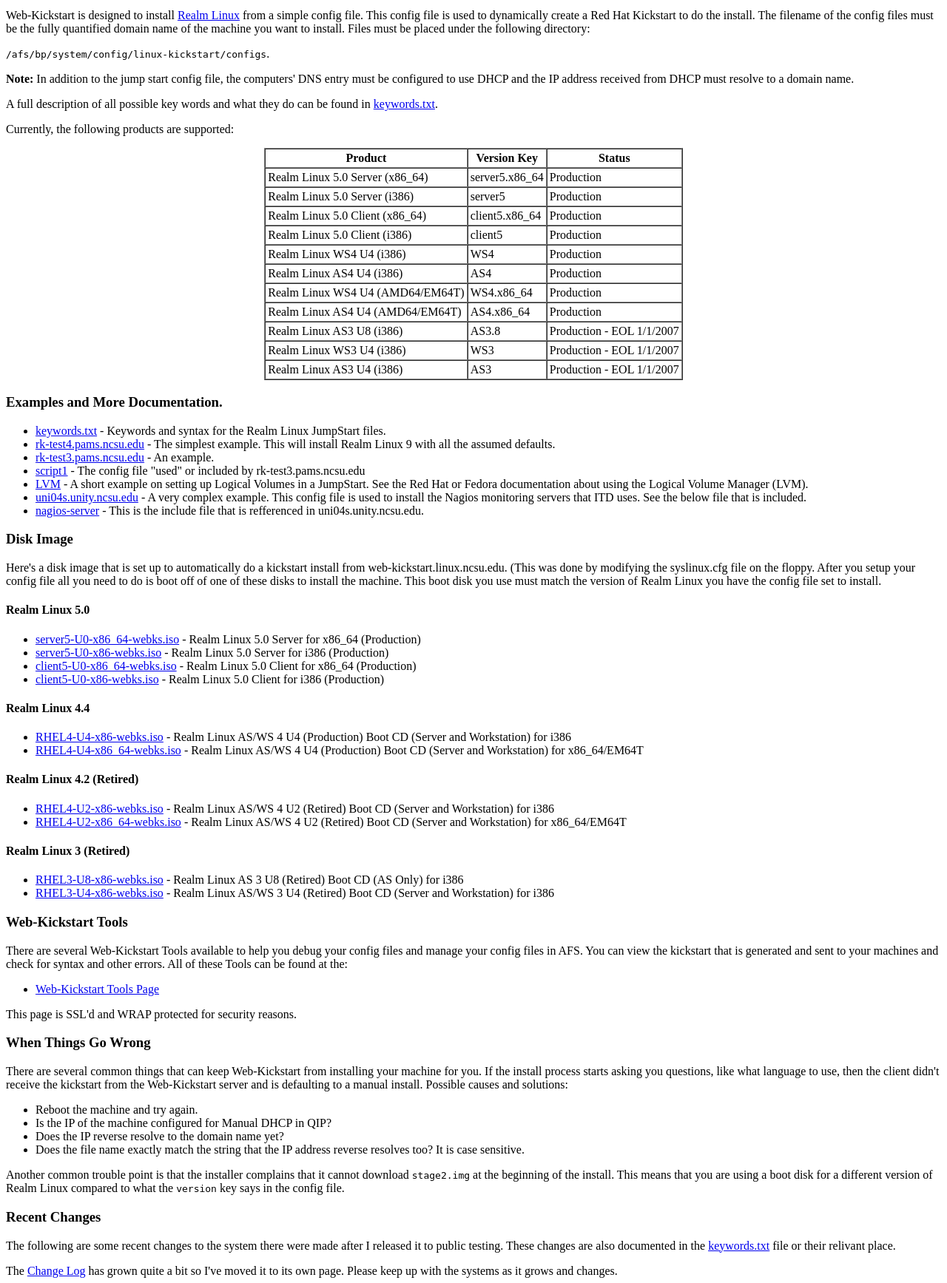
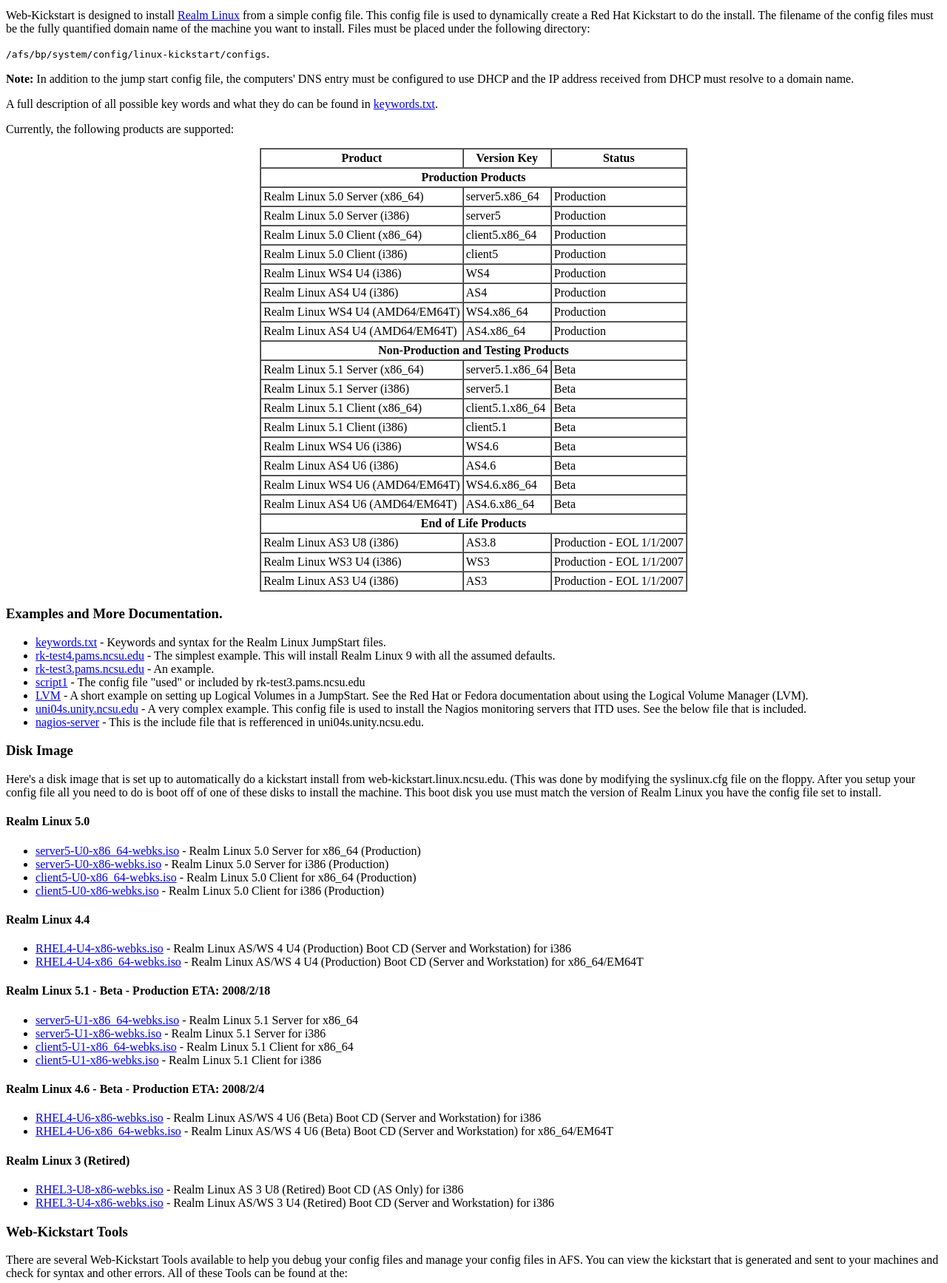
Before and after one commit to jjneely/webkickstart, a PHP site: page /webKickstart.php in a window 1280 px wide. Shown: the part 279-2014 px from the top of the page at 74% size. Run offline with PHP 8.4, Linux system fonts and the light colour scheme.

Commit message:
Changes to include the 4.6 and 5.1 RL versions.
git-svn-id: https://svn.linux.ncsu.edu/svn/cls/branches/solaris2ks/Release-20070628@2620 35bbe6b0-b001-0410-9f0e-dd3f93706181

```diff
--- a/www/webKickstart.php
+++ b/www/webKickstart.php
@@ -47,14 +47,29 @@
 
 <table align="center" border="1" cellspacing="0" cellpadding="3">
 <tr><th>Product</th><th>Version Key</th><th>Status</th></tr>
+<tr><th colspan="3">Production Products</th></tr>
 <tr><td>Realm Linux 5.0 Server (x86_64)</td><td>server5.x86_64</td><td>Production</td></tr>
 <tr><td>Realm Linux 5.0 Server (i386)</td><td>server5</td><td>Production</td></tr>
 <tr><td>Realm Linux 5.0 Client (x86_64)</td><td>client5.x86_64</td><td>Production</td></tr>
 <tr><td>Realm Linux 5.0 Client (i386)</td><td>client5</td><td>Production</td></tr>
+
 <tr><td>Realm Linux WS4 U4 (i386)</td><td>WS4</td><td>Production</td></tr>
 <tr><td>Realm Linux AS4 U4 (i386)</td><td>AS4</td><td>Production</td></tr>
 <tr><td>Realm Linux WS4 U4 (AMD64/EM64T)</td><td>WS4.x86_64</td><td>Production</td></tr>
 <tr><td>Realm Linux AS4 U4 (AMD64/EM64T)</td><td>AS4.x86_64</td><td>Production</td></tr>
+
+<tr><th colspan="3">Non-Production and Testing Products</th></tr>
+<tr><td>Realm Linux 5.1 Server (x86_64)</td><td>server5.1.x86_64</td><td>Beta</td></tr>
+<tr><td>Realm Linux 5.1 Server (i386)</td><td>server5.1</td><td>Beta</td></tr>
+<tr><td>Realm Linux 5.1 Client (x86_64)</td><td>client5.1.x86_64</td><td>Beta</td></tr>
+<tr><td>Realm Linux 5.1 Client (i386)</td><td>client5.1</td><td>Beta</td></tr>
+
+<tr><td>Realm Linux WS4 U6 (i386)</td><td>WS4.6</td><td>Beta</td></tr>
+<tr><td>Realm Linux AS4 U6 (i386)</td><td>AS4.6</td><td>Beta</td></tr>
+<tr><td>Realm Linux WS4 U6 (AMD64/EM64T)</td><td>WS4.6.x86_64</td><td>Beta</td></tr>
+<tr><td>Realm Linux AS4 U6 (AMD64/EM64T)</td><td>AS4.6.x86_64</td><td>Beta</td></tr>
+
+<tr><th colspan="3">End of Life Products</th></tr>
 <tr><td>Realm Linux AS3 U8 (i386)</td><td>AS3.8</td><td>Production - EOL 1/1/2007</td></tr>
 <tr><td>Realm Linux WS3 U4 (i386)</td><td>WS3</td><td>Production - EOL 1/1/2007</td></tr>
 <tr><td>Realm Linux AS3 U4 (i386)</td><td>AS3</td><td>Production - EOL 1/1/2007</td></tr>
@@ -106,10 +121,18 @@
 <li><a href="RHEL4-U4-x86_64-webks.iso">RHEL4-U4-x86_64-webks.iso</a> - Realm Linux AS/WS 4 U4 (Production) Boot CD (Server and Workstation) for x86_64/EM64T</li>
 </ul>
 
-<h4>Realm Linux 4.2 (Retired)</h4>
+<h4>Realm Linux 5.1 - Beta - Production ETA: 2008/2/18</h4>
 <ul>
-<li><a href="RHEL4-U2-x86-webks.iso">RHEL4-U2-x86-webks.iso</a> - Realm Linux AS/WS 4 U2 (Retired) Boot CD (Server and Workstation) for i386</li>
-<li><a href="RHEL4-U2-x86_64-webks.iso">RHEL4-U2-x86_64-webks.iso</a> - Realm Linux AS/WS 4 U2 (Retired) Boot CD (Server and Workstation) for x86_64/EM64T</li>
+<li><a href="server5-U1-x86_64-webks.iso">server5-U1-x86_64-webks.iso</a> - Realm Linux 5.1 Server for x86_64</li>
+<li><a href="server5-U1-x86-webks.iso">server5-U1-x86-webks.iso</a> - Realm Linux 5.1 Server for i386</li>
+<li><a href="client5-U1-x86_64-webks.iso">client5-U1-x86_64-webks.iso</a> - Realm Linux 5.1 Client for x86_64</li>
+<li><a href="client5-U1-x86-webks.iso">client5-U1-x86-webks.iso</a> - Realm Linux 5.1 Client for i386</li>
+</ul>
+
+<h4>Realm Linux 4.6 - Beta - Production ETA: 2008/2/4</h4>
+<ul>
+<li><a href="RHEL4-U6-x86-webks.iso">RHEL4-U6-x86-webks.iso</a> - Realm Linux AS/WS 4 U6 (Beta) Boot CD (Server and Workstation) for i386</li>
+<li><a href="RHEL4-U6-x86_64-webks.iso">RHEL4-U6-x86_64-webks.iso</a> - Realm Linux AS/WS 4 U6 (Beta) Boot CD (Server and Workstation) for x86_64/EM64T</li>
 </ul>
 
 <h4>Realm Linux 3 (Retired)</h4>
```
Also changed, not shown: 6 other files.
